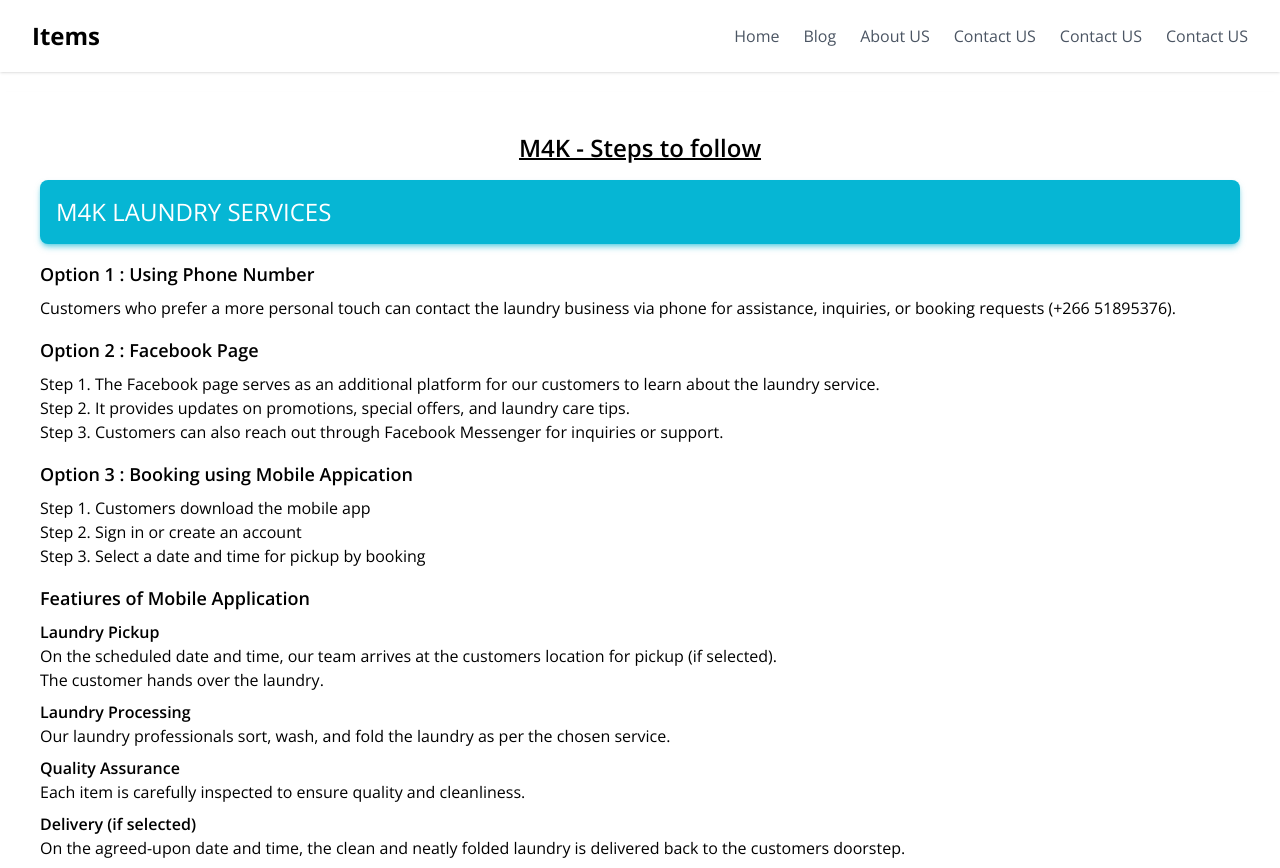
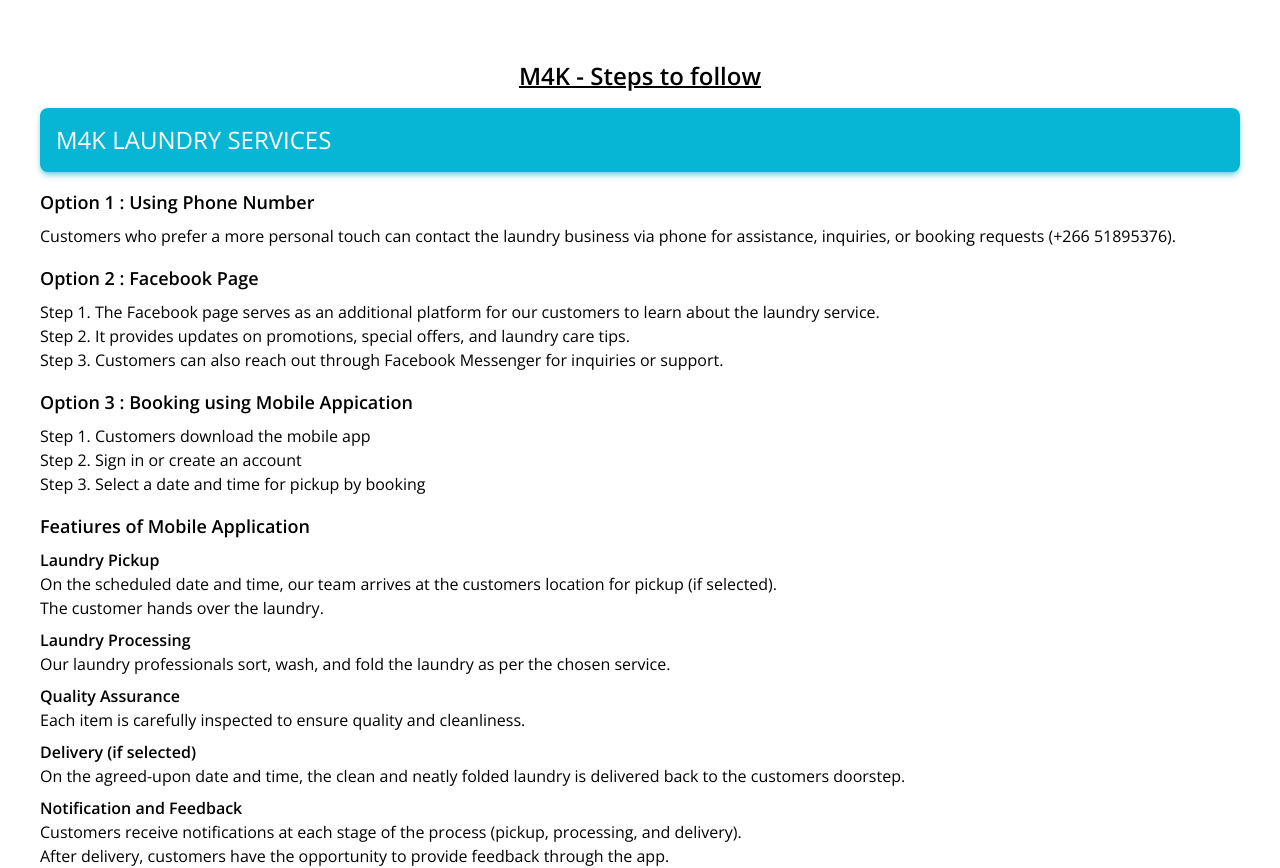
Before and after one commit to HMaroba/m4k-steps, a Next.js app: page / in a window 1280 px wide. Shown: the top 868 px of the page. Built offline with nearby package versions, Linux system fonts and the light colour scheme.

Commit message:
Fixed paging

```diff
--- a/src/app/_components/navigation.tsx
+++ /dev/null
@@ -1,87 +0,0 @@
-'use client'
-import React, { useState } from 'react'
-
-export default function NavBar() {
-
-  const [navbar, setNavbar] = useState(false);
-  return (
-    <div className="sti">
-      <nav className="w-full bg-white shadow">
-            <div className="justify-between px-4 mx-auto lg:max-w-7xl md:items-center md:flex md:px-8">
-                <div>
-                    <div className="flex items-center justify-between py-3 md:py-5 md:block">
-                        <a href="/">
-                            <h2 className="text-2xl font-bold">Items</h2>
-                        </a>
-                        <div className="md:hidden">
-                            <button
-                                className="p-2 text-gray-700 rounded-md outline-none focus:border-gray-400 focus:border"
-                                onClick={() => setNavbar(!navbar)}
-                            >
-                                {navbar ? (
-                                    <svg
-                                        xmlns="http://www.w3.org/2000/svg"
-                                        className="w-6 h-6"
-                                        viewBox="0 0 20 20"
-                                        fill="currentColor"
-                                    >
-                                        <path
-                                            fillRule="evenodd"
-                                            d="M4.293 4.293a1 1 0 011.414 0L10 8.586l4.293-4.293a1 1 0 111.414 1.414L11.414 10l4.293 4.293a1 1 0 01-1.414 1.414L10 11.414l-4.293 4.293a1 1 0 01-1.414-1.414L8.586 10 4.293 5.707a1 1 0 010-1.414z"
-                                            clipRule="evenodd"
-                                        />
-                                    </svg>
-                                ) : (
-                                    <svg
-                                        xmlns="http://www.w3.org/2000/svg"
-                                        className="w-6 h-6"
-                                        fill="none"
-                                        viewBox="0 0 24 24"
-                                        stroke="currentColor"
-                                        strokeWidth={2}
-                                    >
-                                        <path
-                                            strokeLinecap="round"
-                                            strokeLinejoin="round"
-                                            d="M4 6h16M4 12h16M4 18h16"
-                                        />
-                                    </svg>
-                                )}
-                            </button>
-                        </div>
-                    </div>
-                </div>
-                <div>
-                    <div
-                        className={`flex-1 justify-self-center pb-3 mt-8 md:block md:pb-0 md:mt-0 ${
-                            navbar ? "block" : "hidden"
-                        }`}
-                    >
-                        <ul className="items-center justify-center space-y-8 md:flex md:space-x-6 md:space-y-0">
-                            <li className="text-gray-600 hover:text-blue-600">
-                                <a href="/">Home</a>
-                            </li>
-                            <li className="text-gray-600 hover:text-blue-600">
-                                <a href="/">Blog</a>
-                            </li>
-                            <li className="text-gray-600 hover:text-blue-600">
-                                <a href="/">About US</a>
-                            </li>
-                            <li className="text-gray-600 hover:text-blue-600">
-                                <a href="/">Contact US</a>
-                            </li>
-                            <li className="text-gray-600 hover:text-blue-600">
-                                <a href="/">Contact US</a>
-                            </li>
-                            <li className="text-gray-600 hover:text-blue-600">
-                                <a href="/">Contact US</a>
-                            </li>
-                        </ul>
-                    </div>
-                </div>
-            </div>
-        </nav>
-
-    </div>
-    )
-}
--- a/src/app/page.tsx
+++ b/src/app/page.tsx
@@ -1,12 +1,10 @@
 import Image from "next/image";
 import Facebook from "./_components/facebook";
 import MobileApplication from "./_components/mobileApp";
-import NavBar from "./_components/navigation";
 
 export default function Home() {
   return (
     <main>
-      <NavBar />
       <div className="mt-5 p-5 lg:p-10 shadow-md" >
         <h4 className="font-semibold text-2xl text-center underline underline-offset-1 text-transform: capitalize;">
           M4K - Steps to follow
```
